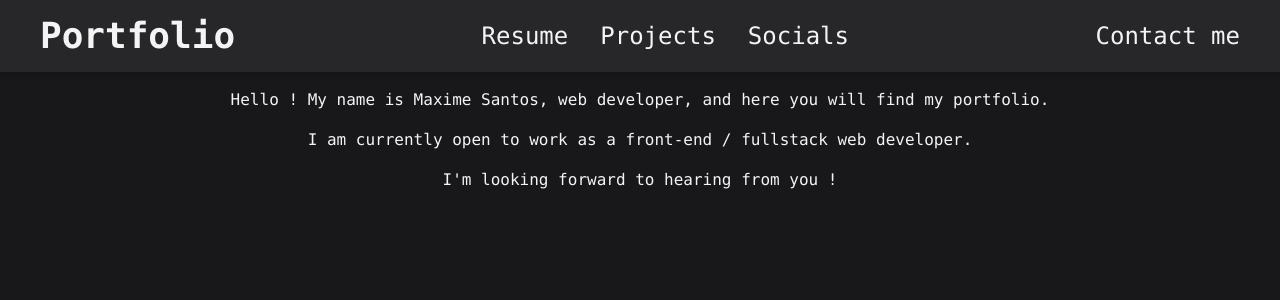
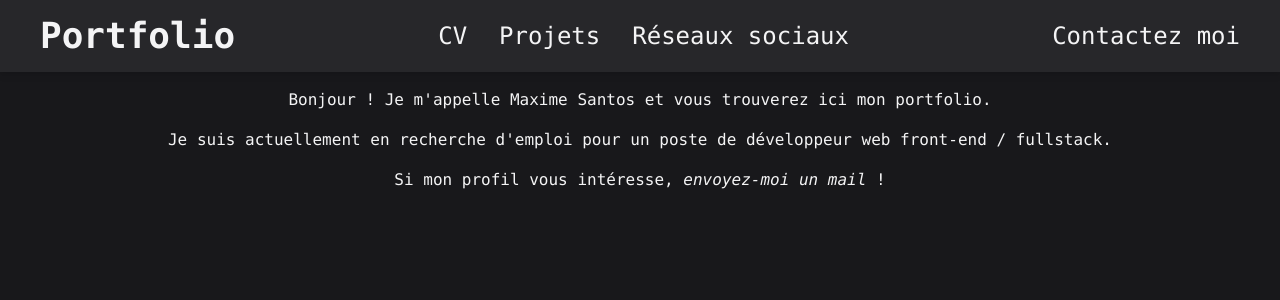
Before and after one commit to MaximeSantos/Portfolio, a SvelteKit app: page / in a window 1280 px wide. Shown: the top 300 px of the page. Built offline with nearby package versions, Linux system fonts and the light colour scheme.

Commit message:
Change language to french for now

```diff
--- a/src/components/Navigation.svelte
+++ b/src/components/Navigation.svelte
@@ -6,9 +6,9 @@
 >
 	<a class="m-4 mx-10 flex justify-start text-4xl font-bold hover:underline" href="/">Portfolio</a>
 	<div class="flex">
-		<a class="m-4 flex justify-start text-2xl hover:underline" href="/resume">Resume</a>
-		<a class="m-4 flex justify-start text-2xl hover:underline" href="/projects">Projects</a>
-		<a class="m-4 flex justify-start text-2xl hover:underline" href="/socials">Socials</a>
+		<a class="m-4 flex justify-start text-2xl hover:underline" href="/resume">CV</a>
+		<a class="m-4 flex justify-start text-2xl hover:underline" href="/projects">Projets</a>
+		<a class="m-4 flex justify-start text-2xl hover:underline" href="/socials">Réseaux sociaux </a>
 	</div>
-	<a class="m-4 mx-10 flex justify-start text-2xl hover:underline" href="/contact">Contact me</a>
+	<a class="m-4 mx-10 flex justify-start text-2xl hover:underline" href="/contact">Contactez moi</a>
 </div>
--- a/src/routes/+page.svelte
+++ b/src/routes/+page.svelte
@@ -1,9 +1,16 @@
 <p class="m-4 flex justify-center">
-	Hello ! My name is Maxime Santos, web developer, and here you will find my portfolio.
+	<!-- Hello ! My name is Maxime Santos, web developer, and here you will find my portfolio. -->
+	Bonjour ! Je m'appelle Maxime Santos et vous trouverez ici mon portfolio.
 </p>
 
 <p class="m-4 flex justify-center">
-	I am currently open to work as a front-end / fullstack web developer.
+	<!-- I am currently open to work as a front-end / fullstack web developer. -->
+	Je suis actuellement en recherche d'emploi pour un poste de développeur web front-end / fullstack.
 </p>
 
-<p class="m-4 flex justify-center">I'm looking forward to hearing from you !</p>
+<p class="m-4 flex justify-center">
+	<!-- I am looking forward to hearing from you !  -->
+	Si mon profil vous intéresse,&nbsp;<a class="italic hover:underline" href="/contact"
+		>envoyez-moi un mail</a
+	>&nbsp!
+</p>
--- a/src/routes/contact/+page.svelte
+++ b/src/routes/contact/+page.svelte
@@ -5,5 +5,7 @@
 </script>
 
 <p class="flex justify-center">
-	Email :&nbsp;<em class="text-slate-800 underline dark:text-slate-300">max.sant@outlook.fr</em>
+	Adresse mail :&nbsp;<em class="text-slate-800 underline dark:text-slate-300"
+		>max.sant@outlook.fr</em
+	>
 </p>
--- a/src/routes/socials/+page.svelte
+++ b/src/routes/socials/+page.svelte
@@ -6,11 +6,14 @@
 
 <div class="flex flex-col items-center">
 	<p class="">
-		Github : <a href="https://github.com/MaximeSantos">&nbsp;github.com/MaximeSantos</a>
+		&nbsp; Github : <a class="italic hover:underline" href="https://github.com/MaximeSantos"
+			>github.com/MaximeSantos</a
+		>
 	</p>
 	<p class="">
-		Linkedin : <a href="www.linkedin.com/in/maxime-santos-dev"
-			>&nbsp;linkedin.com/in/maxime-santos-dev</a
+		&nbsp; Linkedin : <a
+			class="italic hover:underline"
+			href="https://www.linkedin.com/in/maxime-santos-dev">linkedin.com/in/maxime-santos-dev</a
 		>
 	</p>
 </div>
```
